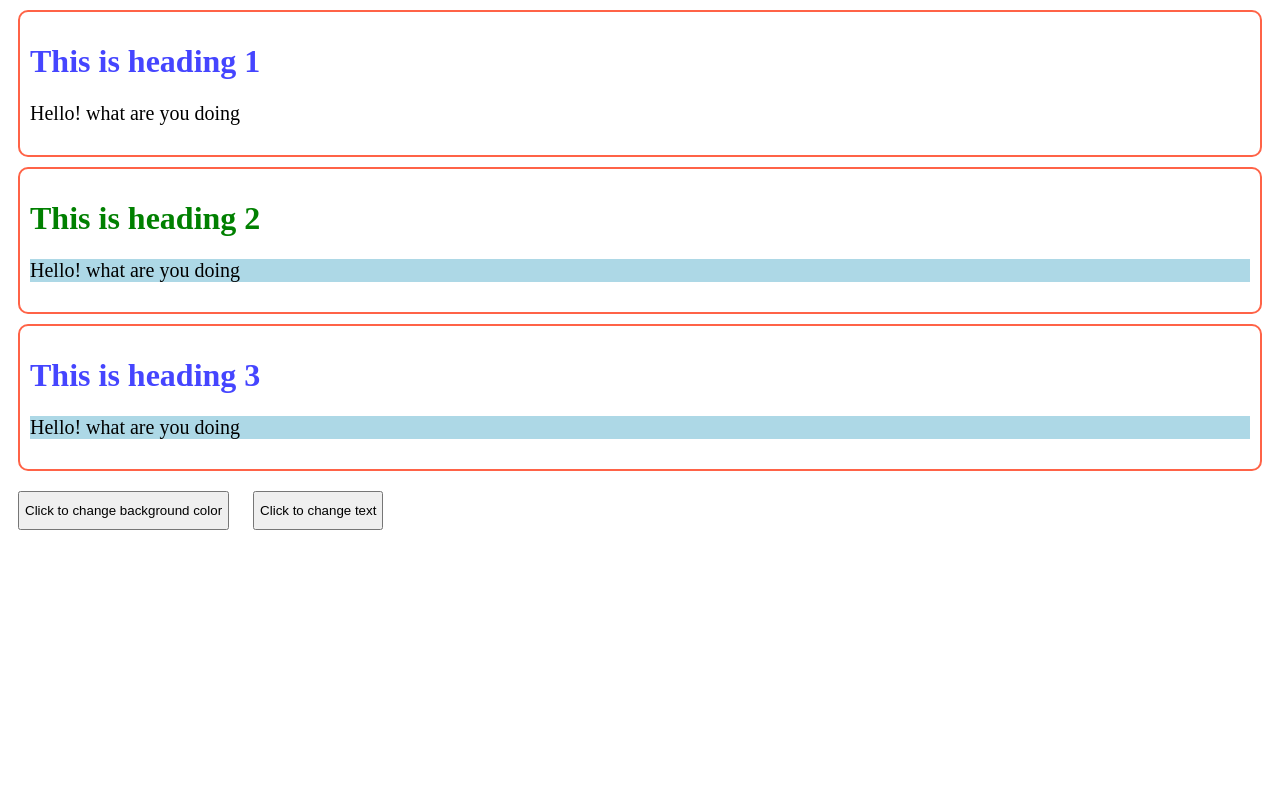
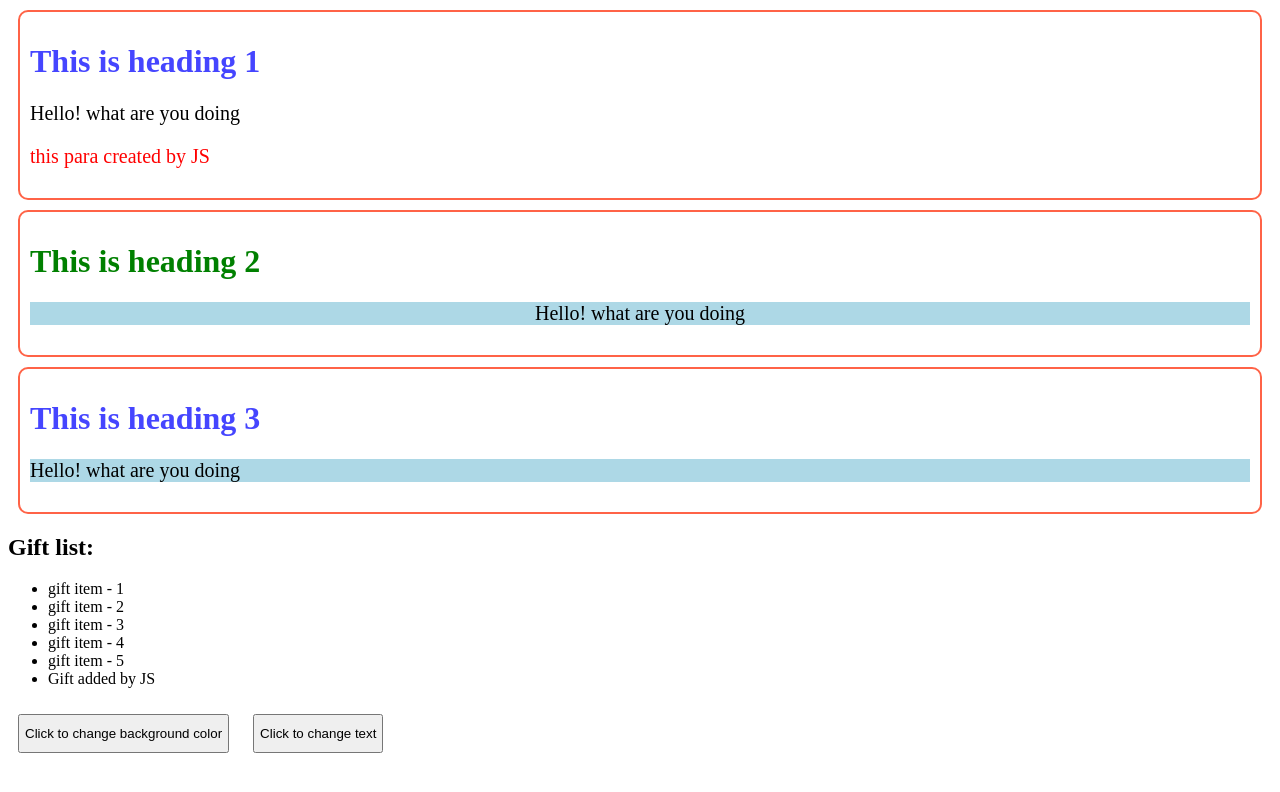
Before and after one commit to SazidulAlam47/Fundamentals-JavaScript, a plain HTML site: page index.html in a window 1280 px wide. Drawn offline with Linux system fonts and the light colour scheme.

Commit message:
learned DOM full

```diff
--- a/app.js
+++ b/dom.js
@@ -1,4 +1,4 @@
-//module 18 lecture 5
+//module 18
 
 let heading = document.getElementsByTagName('h1');
 
@@ -30,3 +30,20 @@ for (let i = 0; i < specialPara.length; i++) {
     const element = specialPara[i];
     element.style.backgroundColor = 'lightblue';
 }
+
+document.getElementById('para').setAttribute('align', 'center');
+document.getElementById('para').setAttribute('title', 'Hello World');
+
+let newPara = document.createElement('p');
+newPara.innerHTML = 'this para created by JS';
+newPara.style.color = 'red';
+
+let firstHeading = document.querySelector('.box');
+firstHeading.appendChild(newPara);
+
+let newGift = document.createElement('li');
+newGift.innerHTML = 'Gift added by JS';
+newGift.color = 'red';
+
+let list = document.getElementById('gift-list');
+list.appendChild(newGift);
--- a/index.html
+++ b/index.html
@@ -5,7 +5,7 @@
     <meta charset="UTF-8">
     <meta http-equiv="X-UA-Compatible" content="IE=edge">
     <meta name="viewport" content="width=device-width, initial-scale=1.0">
-    <title>Learnig JS</title>
+    <title>Learning JS</title>
     <link rel="stylesheet" href="style.css">
 </head>
 
@@ -24,12 +24,21 @@
         <p>Hello! what are you doing</p>
     </div>
 
+    <h2>Gift list:</h2>
+    <ul id="gift-list">
+        <li>gift item - 1</li>
+        <li>gift item - 2</li>
+        <li>gift item - 3</li>
+        <li>gift item - 4</li>
+        <li>gift item - 5</li>
+    </ul>
+
     <button onclick="cng();">Click to change background color</button>
 
     <button onclick="cngTxt();">Click to change text</button>
 
 
-    <script src="./app.js"></script>
+    <script src="./dom.js"></script>
 </body>
 
 </html>
```
